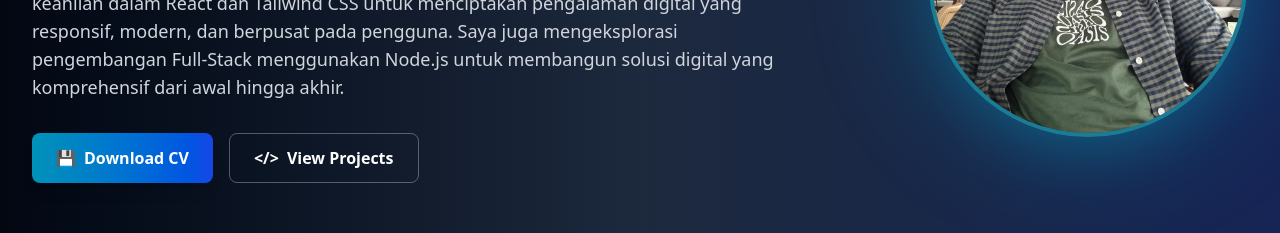
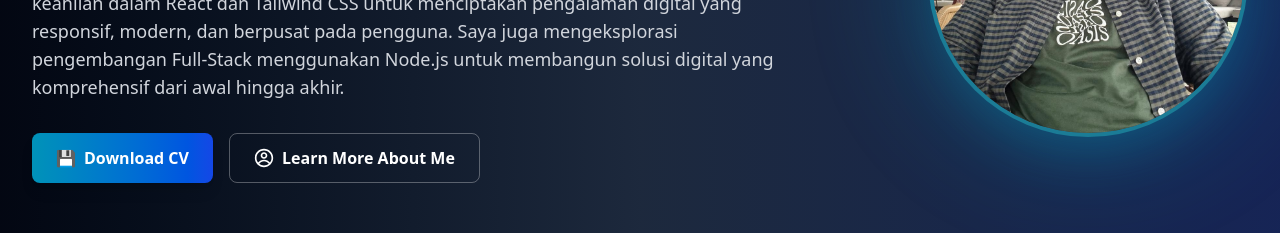
Before and after one commit to Bagusdpa4/Portofolio, a React (Vite) app: page / in a window 1280 px wide. Shown: the part 1180-1413 px from the top of the page. Built offline with nearby package versions, Linux system fonts and the light colour scheme.

Commit message:
Add Profile Pages

```diff
--- a/src/pages/Homepage.jsx
+++ b/src/pages/Homepage.jsx
@@ -22,6 +22,7 @@ import {
   FaClock,
   FaInstagram,
 } from "react-icons/fa";
+import { CgProfile } from "react-icons/cg";
 import { GrArticle } from "react-icons/gr";
 import { PiCertificateFill } from "react-icons/pi";
 import { GiGears } from "react-icons/gi";
@@ -394,11 +395,13 @@ export const Homepage = () => {
                     <span className="mr-2">💾</span> Download CV
                   </a>
                   <a
-                    href="#portfolio"
-                    className="inline-flex items-center justify-center rounded-lg border border-white/30 px-6 py-3 font-semibold text-white transition duration-300 hover:bg-white/10"
-                    onClick={(e) => handleSmoothScroll(e, "portfolio")}
+                    href="/about-me"
+                    className="inline-flex items-center justify-center rounded-lg border border-white/30 px-6 py-3 font-semibold text-white transition duration-300 hover:scale-105 hover:bg-white/10"
                   >
-                    <span className="mr-2">{"</>"}</span> View Projects
+                    <span className="mr-2">
+                      <CgProfile size={20} />
+                    </span>{" "}
+                    Learn More About Me
                   </a>
                 </div>
               </motion.div>
```
